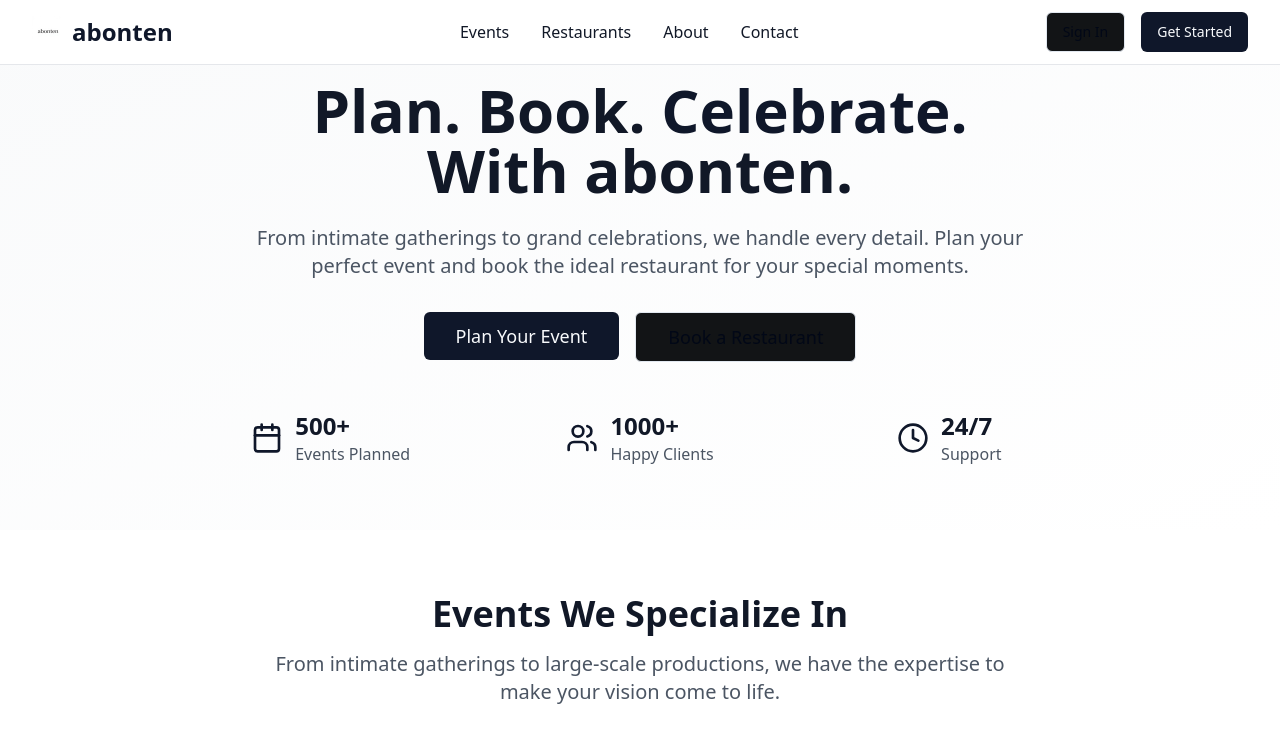
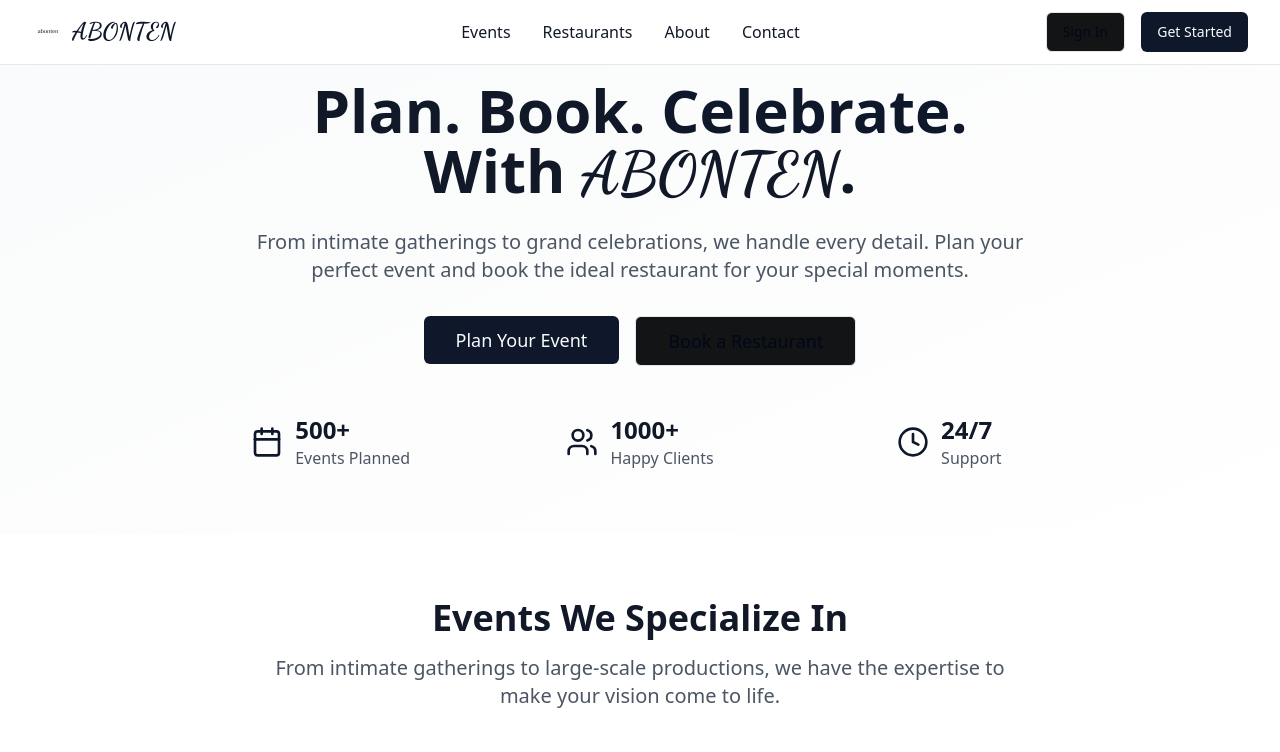
Before and after one commit to pinaflo/aowusu-event-spark, a React (Vite) app: page / in a window 1280 px wide. Shown: the top 752 px of the page. Built offline with nearby package versions, Linux system fonts and the light colour scheme.

Commit message:
Update company name styling
Change font to cursive and make company name uppercase.

```diff
--- a/index.html
+++ b/index.html
@@ -2,6 +2,8 @@
 <html lang="en">
   <head>
     <meta charset="UTF-8" />
+    <link rel="icon" type="image/svg+xml" href="/favicon.ico" />
+    <link rel="stylesheet" href="https://fonts.googleapis.com/css2?family=Dancing+Script:wght@400;700&display=swap">
     <meta name="viewport" content="width=device-width, initial-scale=1.0" />
     <title>aowusu-event-spark</title>
     <meta name="description" content="Lovable Generated Project" />
--- a/src/components/Footer.tsx
+++ b/src/components/Footer.tsx
@@ -7,7 +7,7 @@ export const Footer = () => {
       <div className="max-w-7xl mx-auto px-4 sm:px-6 lg:px-8">
         <div className="grid grid-cols-1 md:grid-cols-3 gap-8">
           <div className="col-span-1">
-            <div className="text-2xl font-bold mb-4">abonten</div>
+            <div className="text-2xl font-bold mb-4 font-cursive">ABONTEN</div>
             <p className="text-gray-400 mb-6 max-w-md">
               Your trusted partner for unforgettable events and exceptional dining experiences.
               Making every celebration perfect, one detail at a time.
@@ -137,7 +137,7 @@ export const Footer = () => {
         <div className="border-t border-gray-800 pt-8 mt-8">
           <div className="flex flex-col md:flex-row justify-between items-center">
             <p className="text-gray-400 text-sm">
-              © {new Date().getFullYear()} abonten. All rights reserved.
+              © {new Date().getFullYear()} ABONTEN. All rights reserved.
             </p>
             <nav className="flex space-x-6 mt-4 md:mt-0" aria-label="Legal links">
               <a
--- a/src/components/HeroSection.tsx
+++ b/src/components/HeroSection.tsx
@@ -10,7 +10,7 @@ export const HeroSection = () => {
           <h1 className="text-5xl md:text-6xl font-bold text-gray-900 mb-6">
             Plan. Book. <span className="text-primary">Celebrate.</span>
             <br />
-            With abonten.
+            With <span className="font-cursive">ABONTEN</span>.
           </h1>
           <p className="text-xl text-gray-600 mb-8 max-w-3xl mx-auto">
             From intimate gatherings to grand celebrations, we handle every detail.
--- a/src/components/Navbar.tsx
+++ b/src/components/Navbar.tsx
@@ -12,7 +12,7 @@ export const Navbar: React.FC = () => {
         <div className="flex justify-between items-center h-16">
           <div className="flex items-center">
             <img src={abontenLogo} alt="abonten" className="h-8 w-8 mr-2" />
-            <div className="text-2xl font-bold text-primary">abonten</div>
+            <div className="text-2xl font-bold text-primary font-cursive">ABONTEN</div>
           </div>
 
           <div className="hidden md:block">
--- a/src/components/Testimonials.tsx
+++ b/src/components/Testimonials.tsx
@@ -15,7 +15,7 @@ const testimonials: Testimonial[] = [
     name: "Sarah Johnson",
     event: "Wedding",
     rating: 5,
-    text: "abonten made our dream wedding come true! Every detail was perfect, from the venue coordination to the last dance. They truly understood our vision.",
+    text: "ABONTEN made our dream wedding come true! Every detail was perfect, from the venue coordination to the last dance. They truly understood our vision.",
     image: "👰"
   },
   {
@@ -29,7 +29,7 @@ const testimonials: Testimonial[] = [
     name: "Elena Rodriguez",
     event: "Birthday Celebration",
     rating: 5,
-    text: "My 40th birthday party was absolutely magical! abonten took care of everything while I enjoyed celebrating with my loved ones. Highly recommend!",
+    text: "My 40th birthday party was absolutely magical! ABONTEN took care of everything while I enjoyed celebrating with my loved ones. Highly recommend!",
     image: "🎉"
   },
   {
@@ -51,7 +51,7 @@ export const Testimonials: React.FC = () => {
           </h2>
           <p className="text-xl text-gray-600 max-w-3xl mx-auto">
             Don't just take our word for it. Here's what our satisfied clients
-            have to say about their abonten experience.
+            have to say about their ABONTEN experience.
           </p>
         </div>
 
--- a/tailwind.config.ts
+++ b/tailwind.config.ts
@@ -18,6 +18,9 @@ export default {
 			}
 		},
 		extend: {
+			fontFamily: {
+				'cursive': ['Dancing Script', 'cursive'],
+			},
 			colors: {
 				border: 'hsl(var(--border))',
 				input: 'hsl(var(--input))',
```
